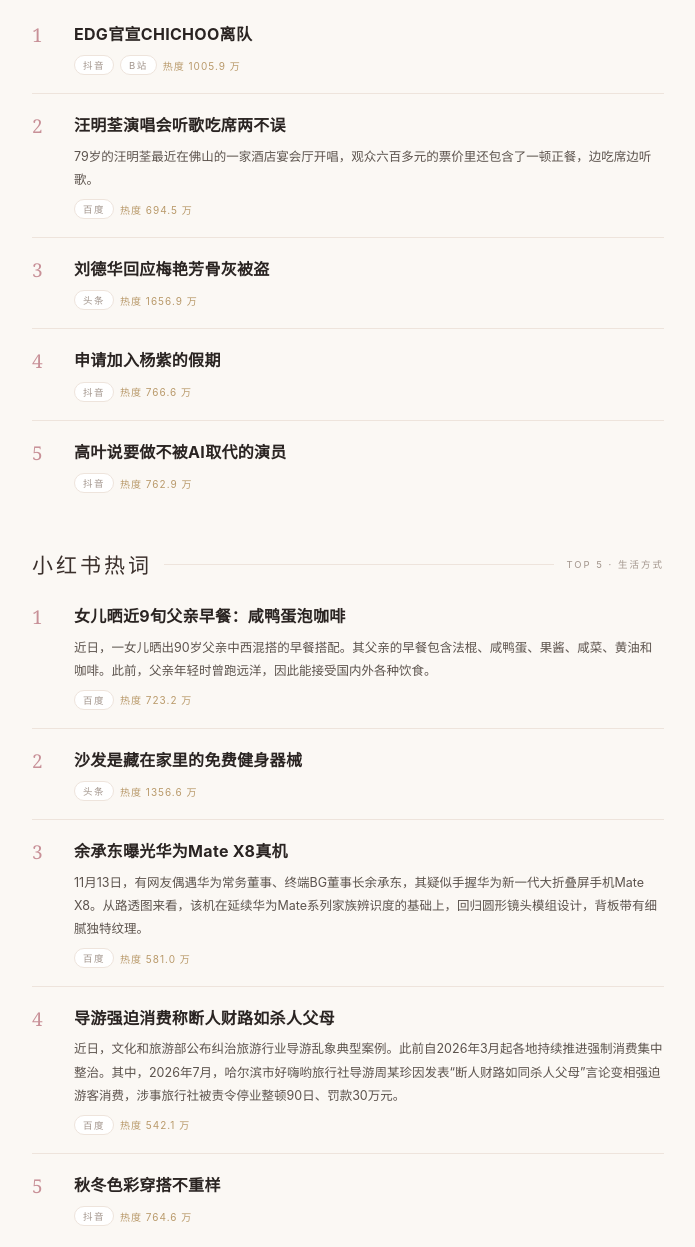
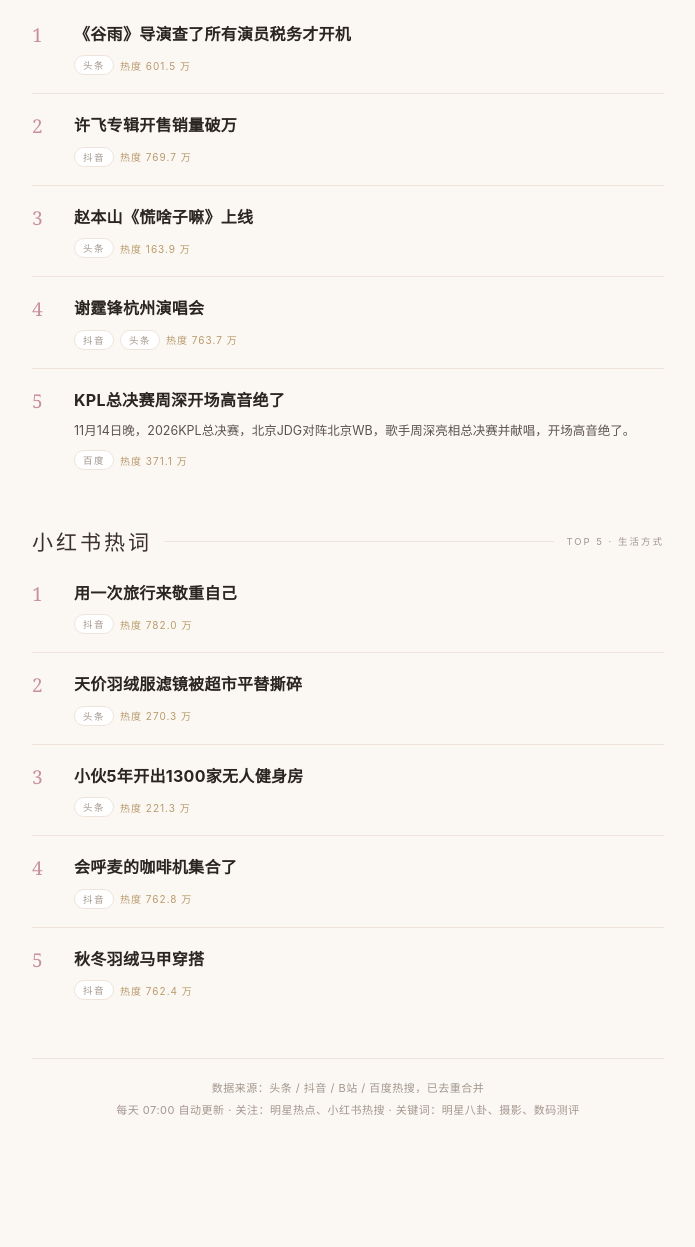
Before and after one commit to aaronelchatgpt/news-sharon, a plain HTML site: page index.html in a window 1280 px wide. Shown: the part 360-1607 px from the top of the page, without its empty margins (292-987 px from the left). After the commit the page ends 1545 px from the top, so only its background shows below. Drawn offline with Linux system fonts and the light colour scheme.

Commit message:
update index.html

```diff
--- a/index.html
+++ b/index.html
@@ -1,6 +1,6 @@
 <!doctype html><html lang="zh-CN"><head><meta charset="utf-8">
 <meta name="viewport" content="width=device-width, initial-scale=1">
-<title>Sharon 的每日热点 · 2026年11月14日</title>
+<title>Sharon 的每日热点 · 2026年11月15日</title>
 <style>
 :root{--ivory:#fbf8f4;--ink:#2a2422;--ink2:#5c534d;--muted:#a3968d;--rose:#b76e79;--rose-soft:#f6e9ea;--line:#eee4dc;--gold:#b99a6b}
 *{box-sizing:border-box}
@@ -35,7 +35,7 @@ li:last-child{border-bottom:0}
     <div class="kicker">Daily Edit · For Sharon</div>
     <h1>今日热点</h1>
     <div class="greet">为你挑选今天值得看的十件事</div>
-    <div class="date">2026年11月14日 星期六</div>
+    <div class="date">2026年11月15日 星期日</div>
     <div class="media">
       <audio controls preload="none" src="sharon.mp3"></audio>
       <a class="dl" href="sharon.pdf" download>PDF</a>
@@ -47,41 +47,41 @@ li:last-child{border-bottom:0}
     <li>
       <span class="rank">1</span>
       <div class="body">
-        <div class="title">EDG官宣CHICHOO离队</div>
+        <div class="title">《谷雨》导演查了所有演员税务才开机</div>
 
-        <div class="meta"><span class="tag">抖音</span><span class="tag">B站</span><span class="hot">热度 1005.9 万</span></div>
+        <div class="meta"><span class="tag">头条</span><span class="hot">热度 601.5 万</span></div>
       </div>
     </li>
     <li>
       <span class="rank">2</span>
       <div class="body">
-        <div class="title">汪明荃演唱会听歌吃席两不误</div>
-        <div class="desc">79岁的汪明荃最近在佛山的一家酒店宴会厅开唱，观众六百多元的票价里还包含了一顿正餐，边吃席边听歌。</div>
-        <div class="meta"><span class="tag">百度</span><span class="hot">热度 694.5 万</span></div>
+        <div class="title">许飞专辑开售销量破万</div>
+
+        <div class="meta"><span class="tag">抖音</span><span class="hot">热度 769.7 万</span></div>
       </div>
     </li>
     <li>
       <span class="rank">3</span>
       <div class="body">
-        <div class="title">刘德华回应梅艳芳骨灰被盗</div>
+        <div class="title">赵本山《慌啥子嘛》上线</div>
 
-        <div class="meta"><span class="tag">头条</span><span class="hot">热度 1656.9 万</span></div>
+        <div class="meta"><span class="tag">头条</span><span class="hot">热度 163.9 万</span></div>
       </div>
     </li>
     <li>
       <span class="rank">4</span>
       <div class="body">
-        <div class="title">申请加入杨紫的假期</div>
+        <div class="title">谢霆锋杭州演唱会</div>
 
-        <div class="meta"><span class="tag">抖音</span><span class="hot">热度 766.6 万</span></div>
+        <div class="meta"><span class="tag">抖音</span><span class="tag">头条</span><span class="hot">热度 763.7 万</span></div>
       </div>
     </li>
     <li>
       <span class="rank">5</span>
       <div class="body">
-        <div class="title">高叶说要做不被AI取代的演员</div>
-
-        <div class="meta"><span class="tag">抖音</span><span class="hot">热度 762.9 万</span></div>
+        <div class="title">KPL总决赛周深开场高音绝了</div>
+        <div class="desc">11月14日晚，2026KPL总决赛，北京JDG对阵北京WB，歌手周深亮相总决赛并献唱，开场高音绝了。</div>
+        <div class="meta"><span class="tag">百度</span><span class="hot">热度 371.1 万</span></div>
       </div>
     </li></ol>
   </div>
@@ -91,41 +91,41 @@ li:last-child{border-bottom:0}
     <li>
       <span class="rank">1</span>
       <div class="body">
-        <div class="title">女儿晒近9旬父亲早餐：咸鸭蛋泡咖啡</div>
-        <div class="desc">近日，一女儿晒出90岁父亲中西混搭的早餐搭配。其父亲的早餐包含法棍、咸鸭蛋、果酱、咸菜、黄油和咖啡。此前，父亲年轻时曾跑远洋，因此能接受国内外各种饮食。</div>
-        <div class="meta"><span class="tag">百度</span><span class="hot">热度 723.2 万</span></div>
+        <div class="title">用一次旅行来敬重自己</div>
+
+        <div class="meta"><span class="tag">抖音</span><span class="hot">热度 782.0 万</span></div>
       </div>
     </li>
     <li>
       <span class="rank">2</span>
       <div class="body">
-        <div class="title">沙发是藏在家里的免费健身器械</div>
+        <div class="title">天价羽绒服滤镜被超市平替撕碎</div>
 
-        <div class="meta"><span class="tag">头条</span><span class="hot">热度 1356.6 万</span></div>
+        <div class="meta"><span class="tag">头条</span><span class="hot">热度 270.3 万</span></div>
       </div>
     </li>
     <li>
       <span class="rank">3</span>
       <div class="body">
-        <div class="title">余承东曝光华为Mate X8真机</div>
-        <div class="desc">11月13日，有网友偶遇华为常务董事、终端BG董事长余承东，其疑似手握华为新一代大折叠屏手机Mate X8。从路透图来看，该机在延续华为Mate系列家族辨识度的基础上，回归圆形镜头模组设计，背板带有细腻独特纹理。</div>
-        <div class="meta"><span class="tag">百度</span><span class="hot">热度 581.0 万</span></div>
+        <div class="title">小伙5年开出1300家无人健身房</div>
+
+        <div class="meta"><span class="tag">头条</span><span class="hot">热度 221.3 万</span></div>
       </div>
     </li>
     <li>
       <span class="rank">4</span>
       <div class="body">
-        <div class="title">导游强迫消费称断人财路如杀人父母</div>
-        <div class="desc">近日，文化和旅游部公布纠治旅游行业导游乱象典型案例。此前自2026年3月起各地持续推进强制消费集中整治。其中，2026年7月，哈尔滨市好嗨哟旅行社导游周某珍因发表“断人财路如同杀人父母”言论变相强迫游客消费，涉事旅行社被责令停业整顿90日、罚款30万元。</div>
-        <div class="meta"><span class="tag">百度</span><span class="hot">热度 542.1 万</span></div>
+        <div class="title">会呼麦的咖啡机集合了</div>
+
+        <div class="meta"><span class="tag">抖音</span><span class="hot">热度 762.8 万</span></div>
       </div>
     </li>
     <li>
       <span class="rank">5</span>
       <div class="body">
-        <div class="title">秋冬色彩穿搭不重样</div>
+        <div class="title">秋冬羽绒马甲穿搭</div>
 
-        <div class="meta"><span class="tag">抖音</span><span class="hot">热度 764.6 万</span></div>
+        <div class="meta"><span class="tag">抖音</span><span class="hot">热度 762.4 万</span></div>
       </div>
     </li></ol>
   </div>
```
